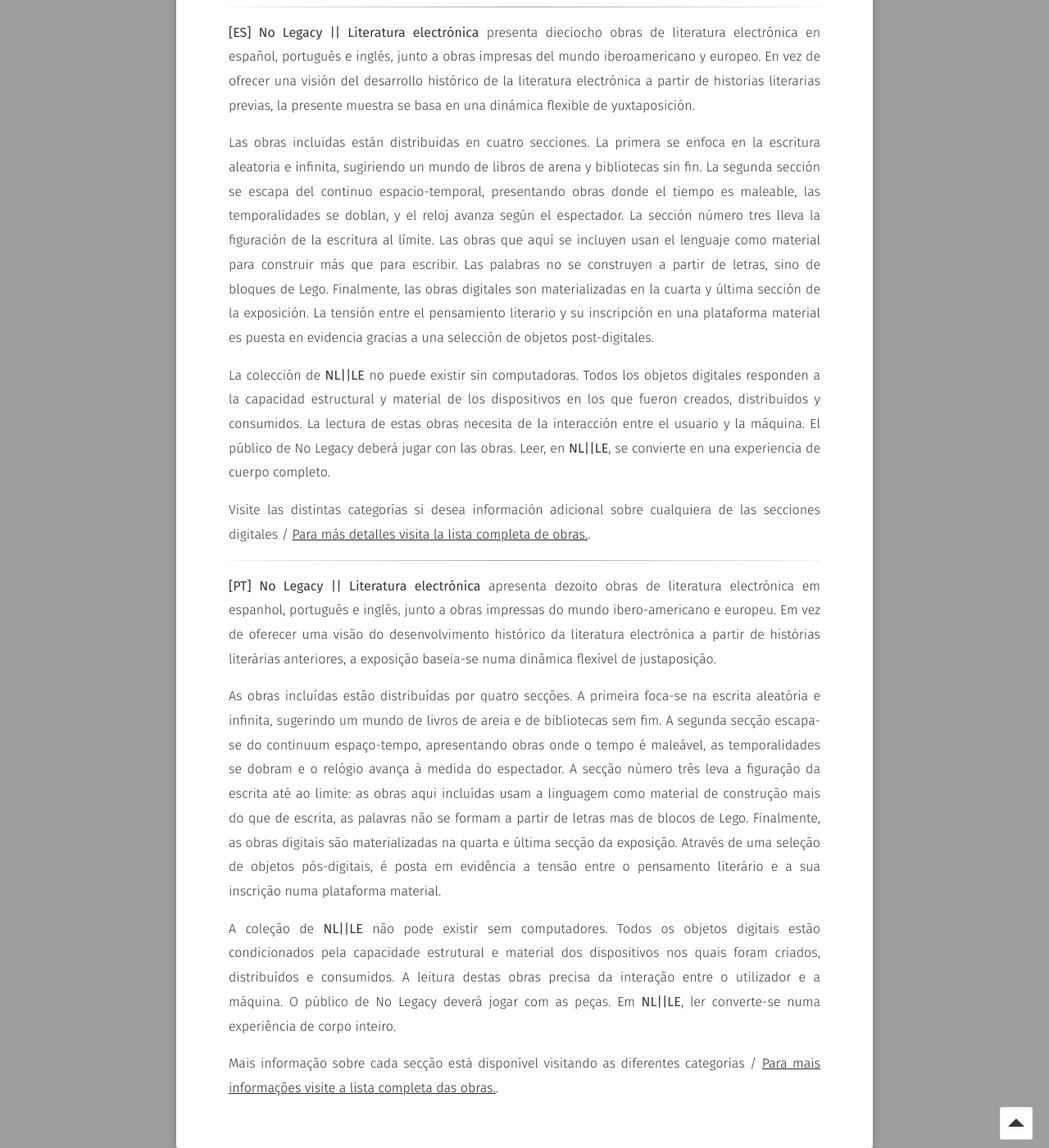
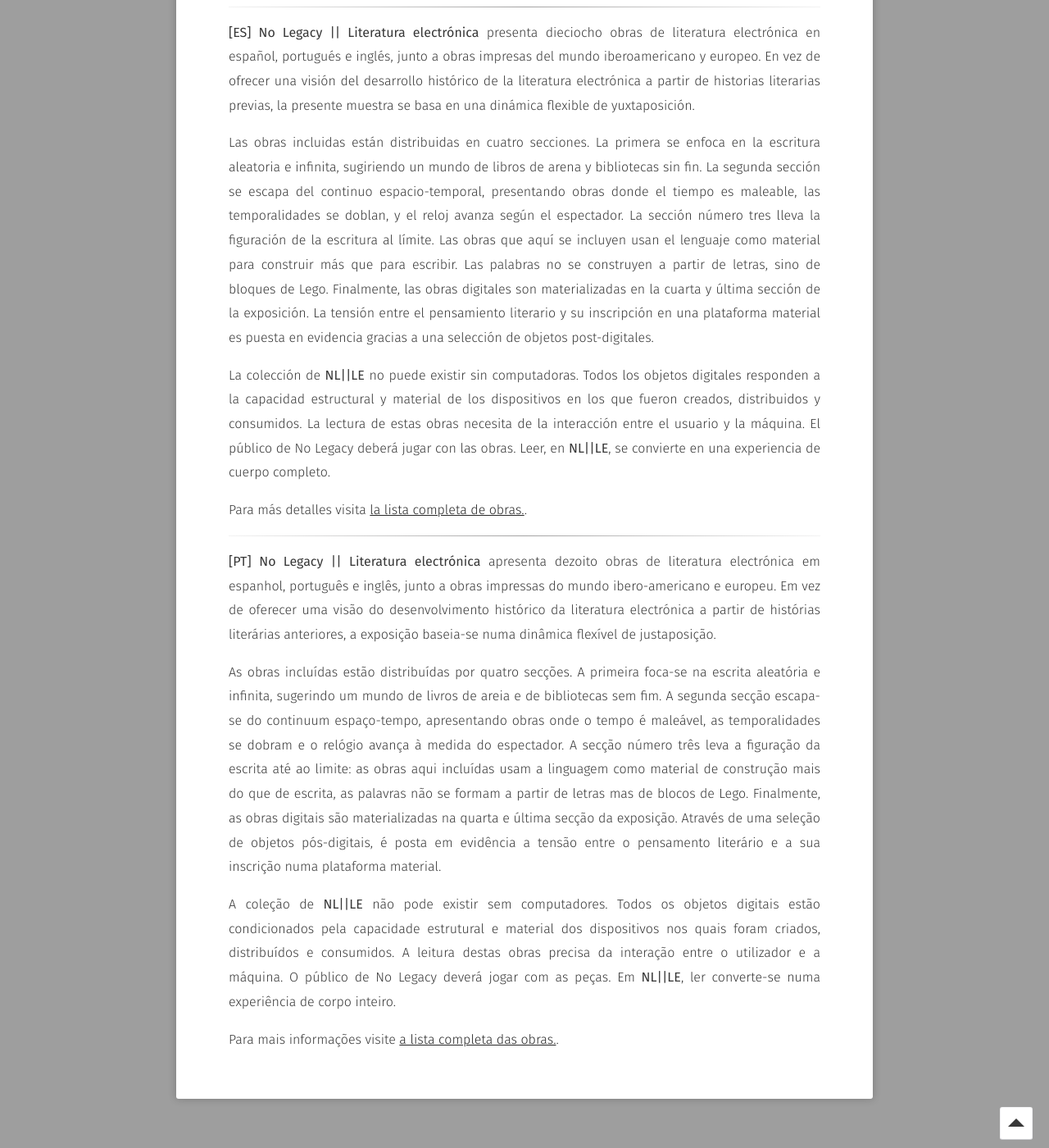
Before and after one commit to nolegacyexhibit/nolegacyexhibit.github.io, a Jekyll site: the page built from collection/index.md, in a window 1280 px wide and 1400 px high, scrolled down 972 px. Shown: the whole window at 82% size. Built offline with Jekyll 4.4.1, drawn with Linux system fonts in a browser that asks for light colours; some web fonts are replaced; some of the changed text lies outside the part shown.

Commit message:
Update index.md

```diff
--- a/collection/index.md
+++ b/collection/index.md
@@ -27,7 +27,7 @@ Las obras incluidas están distribuidas en cuatro secciones. La primera se enfoc
 
 La colección de **NL\|\|LE** no puede existir sin computadoras. Todos los objetos digitales responden a la capacidad estructural y material de los dispositivos en los que fueron creados, distribuidos y consumidos. La lectura de estas obras necesita de la interacción entre el usuario y la máquina. El público de No Legacy deberá jugar con las obras. Leer, en **NL\|\|LE**, se convierte en una experiencia de cuerpo completo.
 
-Visite las distintas categorías si desea información adicional sobre cualquiera de las secciones digitales / [Para más detalles visita la lista completa de obras.](http://nolegacyexhibit.github.io/collection/listofworks).
+Para más detalles visita [la lista completa de obras.](http://nolegacyexhibit.github.io/collection/listofworks).
 
 ---
 
@@ -37,4 +37,4 @@ As obras incluídas estão distribuídas por quatro secções. A primeira foca-s
 
 A coleção de **NL\|\|LE** não pode existir sem computadores. Todos os objetos digitais estão condicionados pela capacidade estrutural e material dos dispositivos nos quais foram criados, distribuídos e consumidos. A leitura destas obras precisa da interação entre o utilizador e a máquina. O público de No Legacy deverá jogar com as peças. Em **NL\|\|LE**, ler converte-se numa experiência de corpo inteiro.
 
-Mais informação sobre cada secção está disponível visitando as diferentes categorias / [Para mais informações visite a lista completa das obras.](http://nolegacyexhibit.github.io/collection/listofworks).
+Para mais informações visite [a lista completa das obras.](http://nolegacyexhibit.github.io/collection/listofworks).
```
Also changed, not shown: other parts of collection/index.md (+1 -1 lines).
